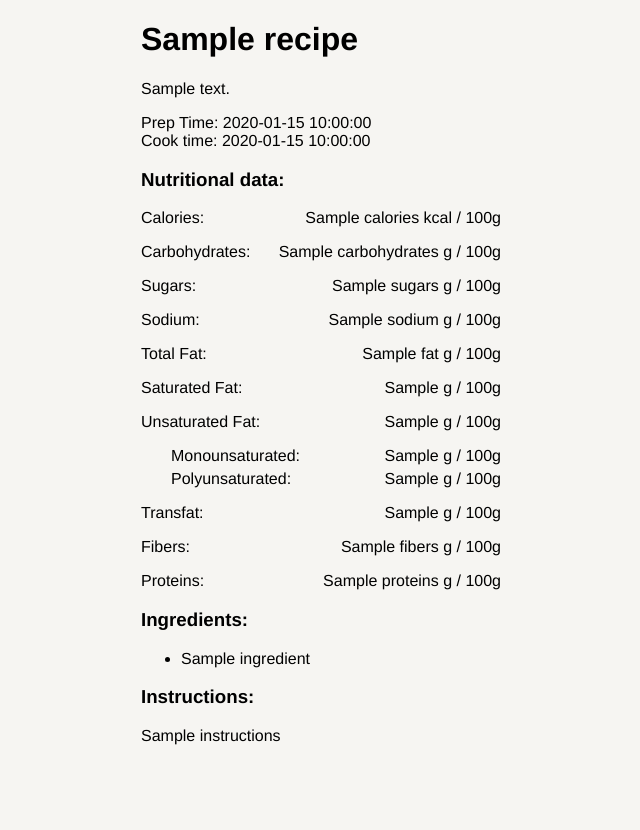
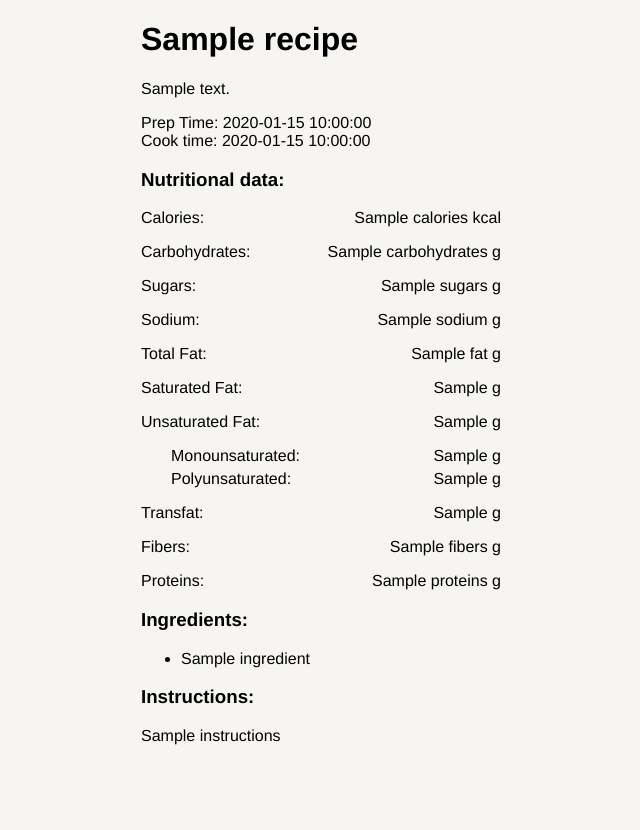
Before and after one commit to g-div/semanticfood, a Flask app: template semanticfood/templates/recipe/recipe.html in a window 1280 px wide. Shown: the top 830 px of the page, without its empty margins (199-839 px from the left). Run offline with Flask 2, Linux system fonts and the light colour scheme; the template is opened without the code that fills it: most values are stand-ins (such as "Sample title", 1, 10 or a date in 2020).

Commit message:
Updated overview / creation page

```diff
--- a/semanticfood/static/search.js
+++ b/semanticfood/static/search.js
@@ -145,7 +145,7 @@ $(document).ready(function () {
             resultBlock.empty();
             if (results[0] != undefined) {
                 $.each(results, function (count, result) {
-                    resultBlock.append('<a href="/recipes/' + result.title + '"><div><h3>' + result.title + '</h3><p>' + result.description + '</p></div></a>');
+                    resultBlock.append('<a href="/recipes/' + result.url + '"><div><h3>' + result.title + '</h3><p>' + result.description + '</p></div></a>');
                 });
             } else {
                 resultBlock.append('<div><h3>No results found.</h3><p>Try some different filter parameters.</p></div>');
--- a/semanticfood/static/styles.css
+++ b/semanticfood/static/styles.css
@@ -23,7 +23,7 @@ html, body {
 }
 
 #create-form .time {
-    width: 32%;
+    width: 100%;
     margin: 2px;
 }
 
--- a/semanticfood/templates/recipe/create.html
+++ b/semanticfood/templates/recipe/create.html
@@ -17,12 +17,10 @@
 	    <div>{{ form.description(required=True, placeholder=form.description.description) }}</div>
 
 	    <div id="prepTime">
-	    	<p>{{ form.prepTime.label }}:</p>
 		    {{ form.prepTime(required=True, class="time", placeholder=form.prepTime.description, type="number") }}
 	    </div>
 
 	    <div id="cookTime">
-	    	<p>{{ form.cookTime.label }}:</p>
 		    {{ form.cookTime(required=True, class="time", placeholder=form.cookTime.description, type="number") }}
 	    </div>
 
--- a/semanticfood/templates/recipe/recipe.html
+++ b/semanticfood/templates/recipe/recipe.html
@@ -18,18 +18,18 @@
 		</div>
 		<div class="nutrition" itemprop="nutrition" itemscope itemtype="http://schema.org/NutritionInformation">
 			<h3>Nutritional data:</h3>
-			<p>Calories: <span itemprop="calories">{{ recipe.calories }} kcal / 100g</span></p>
-			<p>Carbohydrates: <span itemprop="carbohydrateContent">{{ recipe.carbohydrates }} g / 100g</span></p>
-			<p>Sugars: <span itemprop="sugarContent">{{ recipe.sugars }} g / 100g</span></p>
-			<p>Sodium: <span itemprop="sodiumContent">{{ recipe.sodium }} g / 100g</span></p>
-			<p>Total Fat: <span itemprop="fatContent">{{ recipe.fat }} g / 100g</span></p>
-			<p>Saturated Fat: <span itemprop="saturatedFatContent">{{ recipe.saturatedFat }} g / 100g</span></p>
-			<p>Unsaturated Fat: <span itemprop="unsaturatedFatContent">{{ recipe.unsaturatedFat }} g / 100g</span></p>
-			<p class="fat-detail">Monounsaturated: <span>{{ recipe.monounsaturatedFat }} g / 100g</span> </p>
-			<p class="fat-detail">Polyunsaturated: <span>{{ recipe.polyunsaturatedFat }} g / 100g</span> </p>
-			<p>Transfat: <span itemprop="transFatContent">{{ recipe.transFat }} g / 100g</span></p>
-			<p>Fibers: <span itemprop="fiberContent">{{ recipe.fibers }} g / 100g</span></p>
-			<p>Proteins: <span itemprop="proteinContent">{{ recipe.proteins }} g / 100g</span></p>
+			<p>Calories: <span itemprop="calories">{{ recipe.calories }} kcal</span></p>
+			<p>Carbohydrates: <span itemprop="carbohydrateContent">{{ recipe.carbohydrates }} g</span></p>
+			<p>Sugars: <span itemprop="sugarContent">{{ recipe.sugars }} g</span></p>
+			<p>Sodium: <span itemprop="sodiumContent">{{ recipe.sodium }} g</span></p>
+			<p>Total Fat: <span itemprop="fatContent">{{ recipe.fat }} g</span></p>
+			<p>Saturated Fat: <span itemprop="saturatedFatContent">{{ recipe.saturatedFat }} g</span></p>
+			<p>Unsaturated Fat: <span itemprop="unsaturatedFatContent">{{ recipe.unsaturatedFat }} g</span></p>
+			<p class="fat-detail">Monounsaturated: <span>{{ recipe.monounsaturatedFat }} g</span> </p>
+			<p class="fat-detail">Polyunsaturated: <span>{{ recipe.polyunsaturatedFat }} g</span> </p>
+			<p>Transfat: <span itemprop="transFatContent">{{ recipe.transFat }} g</span></p>
+			<p>Fibers: <span itemprop="fiberContent">{{ recipe.fibers }} g</span></p>
+			<p>Proteins: <span itemprop="proteinContent">{{ recipe.proteins }} g</span></p>
 		</div>
 		<div>
 			<h3>Ingredients:</h3>
```
Also changed, not shown: semanticfood/endpoints/recipe.py (+6 -5 lines), semanticfood/templates/recipe/recipes.html (+9 -9 lines), semanticfood/utils.py (+4 -4 lines).
